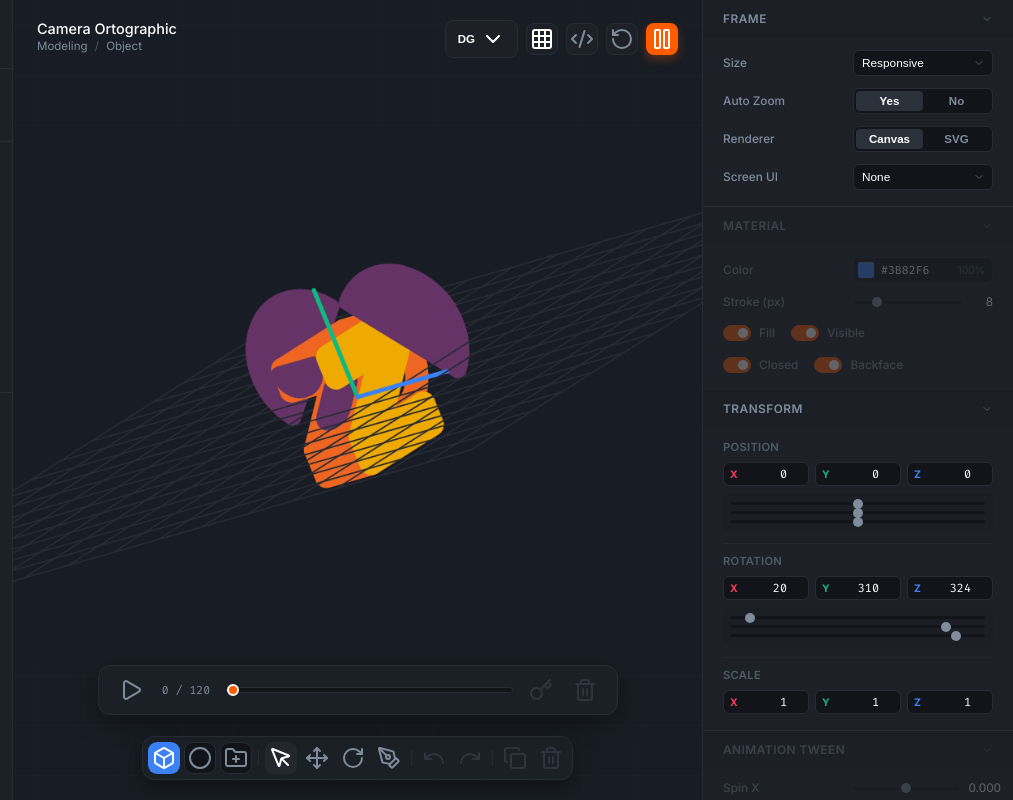
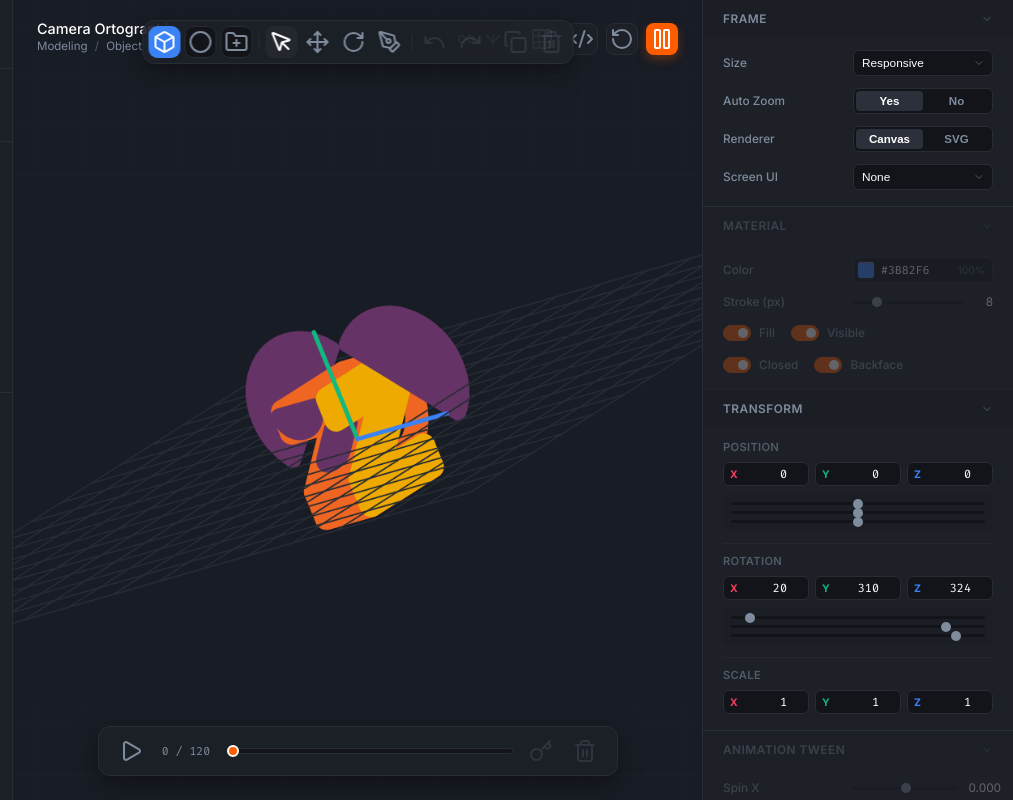
Before and after one commit to devangpradhan/Zdog-Studio, a plain HTML site: page index.html in a window 1280 px wide. Shown: the full height of the page, 267-1280 px from the left. Drawn offline with Linux system fonts and the light colour scheme.

Commit message:
new update

```diff
--- a/index.html
+++ b/index.html
@@ -148,8 +148,8 @@
         <svg class="zdog-canvas" id="zdog-svg" width="850" height="650" style="display: none;"></svg>
       </div>
 
-      <!-- Bottom Floating Toolbar (Spline style) -->
-      <div class="viewport-hud-bottom">
+      <!-- Top Center Floating Toolbar (Spline style) -->
+      <div class="viewport-hud-top-center">
         <div class="floating-toolbar">
           <!-- Add Mesh Dropdown -->
           <div class="add-shape-dropdown">
--- a/styles.css
+++ b/styles.css
@@ -653,16 +653,19 @@
   cursor: grabbing;
 }
 
-/* Bottom HUD Floating Toolbar */
-.viewport-hud-bottom {
-  padding: 20px;
+/* Top Center HUD Floating Toolbar */
+.viewport-hud-top-center {
+  position: absolute;
+  top: 20px;
+  left: 50%;
+  transform: translateX(-50%);
+  z-index: 100;
+  pointer-events: none;
   display: flex;
   justify-content: center;
-  z-index: 10;
-  pointer-events: none;
-}
-
-.viewport-hud-bottom > * {
+}
+
+.viewport-hud-top-center > * {
   pointer-events: auto;
 }
 
@@ -755,7 +758,7 @@
 
 .dropdown-menu {
   position: absolute;
-  bottom: 44px;
+  top: 40px;
   left: 0;
   background: var(--bg-panel);
   border: 1px solid var(--border-color);
@@ -1353,7 +1356,7 @@
 /* Timeline Styling */
 .timeline-container {
   position: absolute;
-  bottom: 85px;
+  bottom: 24px;
   left: 50%;
   transform: translateX(-50%);
   display: flex;
```
